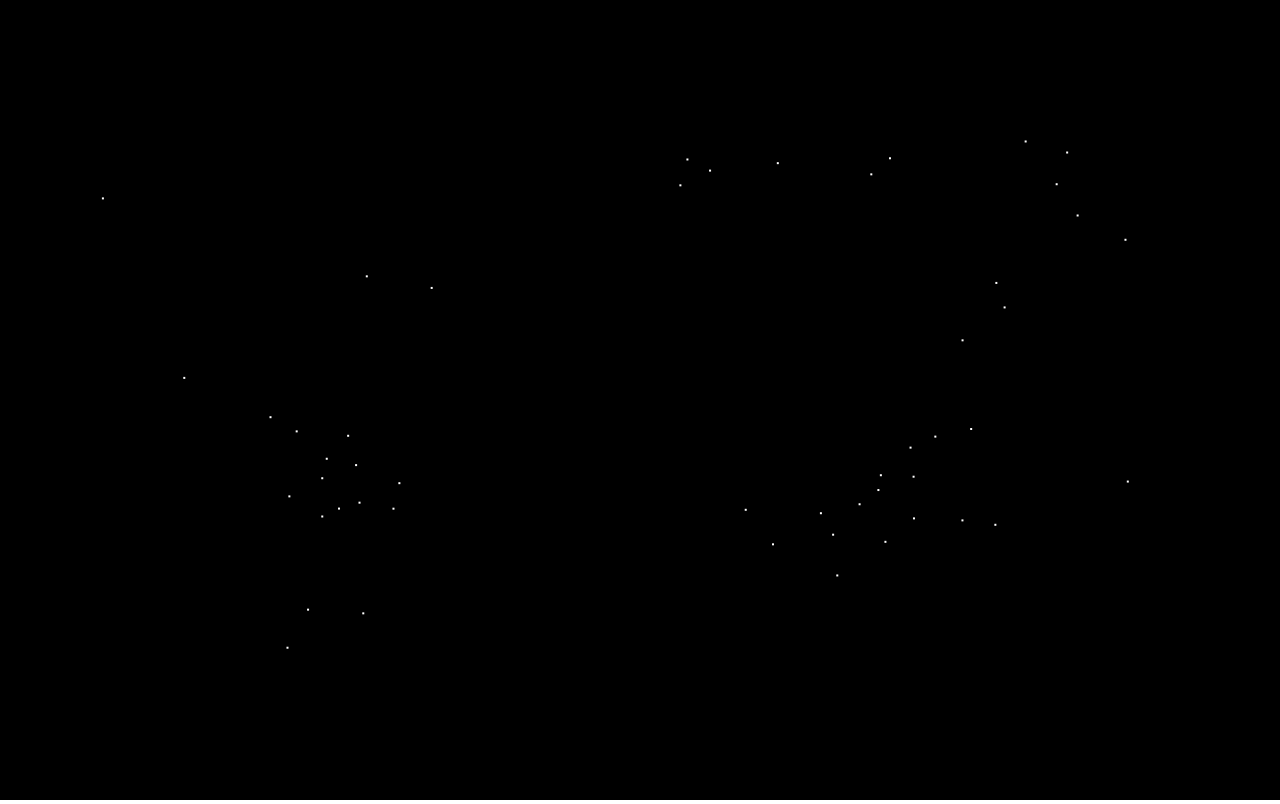
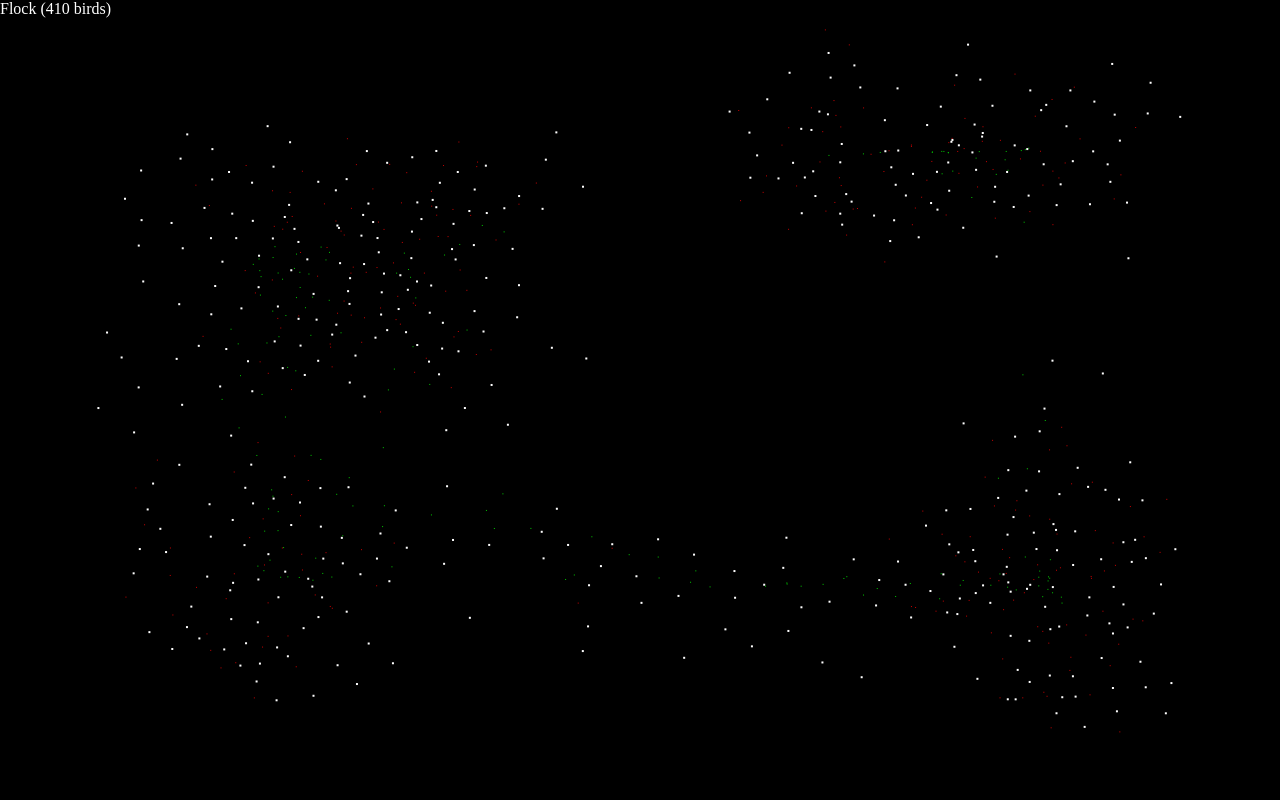
Before and after one commit to SoftlySplinter/flock, a plain HTML site: page index.html in a window 1280 px wide. Drawn offline with Linux system fonts and the light colour scheme.

Commit message:
Update styling.

```diff
--- a/css/main.css
+++ b/css/main.css
@@ -2,3 +2,16 @@
   padding: 0px;
   margin: 0px;
 }
+
+#swarm {
+  background: black;
+  position: absolute;
+  z-index: -1;
+}
+
+#info {
+  color: white;
+  position: absolute
+  top: 0px;
+  left: 0px;
+}
--- a/index.html
+++ b/index.html
@@ -9,5 +9,6 @@
     <canvas id="swarm">
       Need a canvas to view this content.
     </canvas>
+    <p id="info"></p>
   </body>
 </html>
--- a/js/swarm.js
+++ b/js/swarm.js
@@ -46,8 +46,8 @@ function Bird(x, y, flock) {
   this.flock = flock;
 
   this.separation = 25;
-  this.alignment = 300;
-  this.cohesion = 1000;
+  this.alignment = 250;
+  this.cohesion = Number.MAX_VALUE;
 }
 
 Bird.prototype.calcSpeed = function(acceleration) {
@@ -132,7 +132,7 @@ Bird.prototype.render = function() {
   } else {
     this.flock.ctx.fillStyle = "rgb(100, 100, 100)";
   }
-//  this.flock.ctx.fillRect(this.aim.x, this.aim.y, 1, 1);
+  this.flock.ctx.fillRect(this.aim.x, this.aim.y, 1, 1);
 }
 
 Bird.prototype.normalise = function() {
@@ -249,7 +249,10 @@ var canvas;
 
 function init(ctx) {
   flock = new Flock(ctx);
-  for(var i = 0; i < 50; i++) {
+  no = Math.round((canvas.width * canvas.height) / 2500);
+  document.title = "Flock (" + no + " birds)";
+  document.getElementById('info').innerHTML = document.title;
+  for(var i = 0; i < no; i++) {
     x = Math.floor(Math.random() * canvas.width);
     y = Math.floor(Math.random() * canvas.height);
     flock.flock.push(new Bird(x, y, flock));
@@ -270,7 +273,7 @@ function draw() {
   }
 }
 
-window.onresize = update;
+window.onresize = draw;
 
 function update() {
   canvas.width = window.innerWidth;
```
